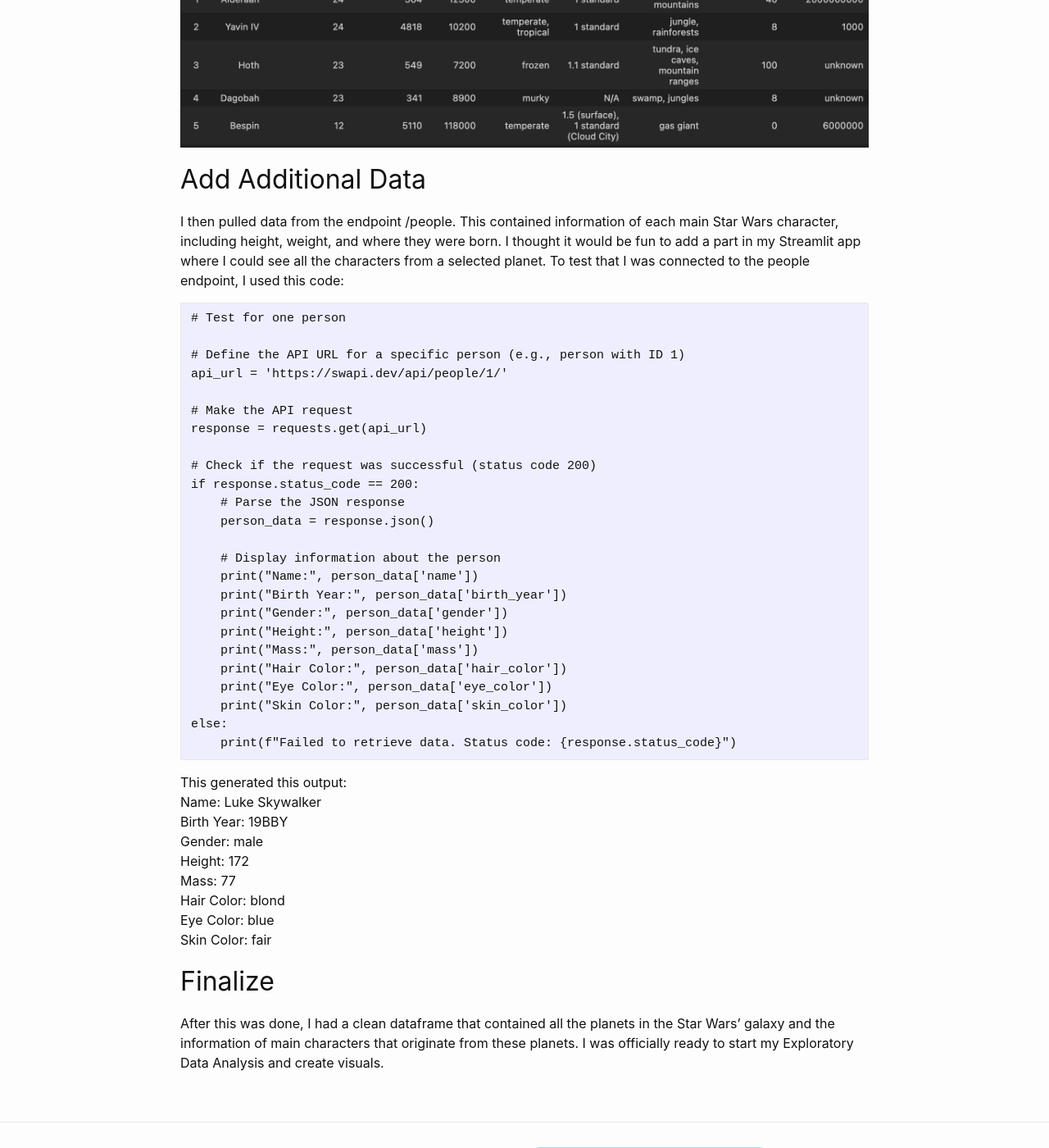
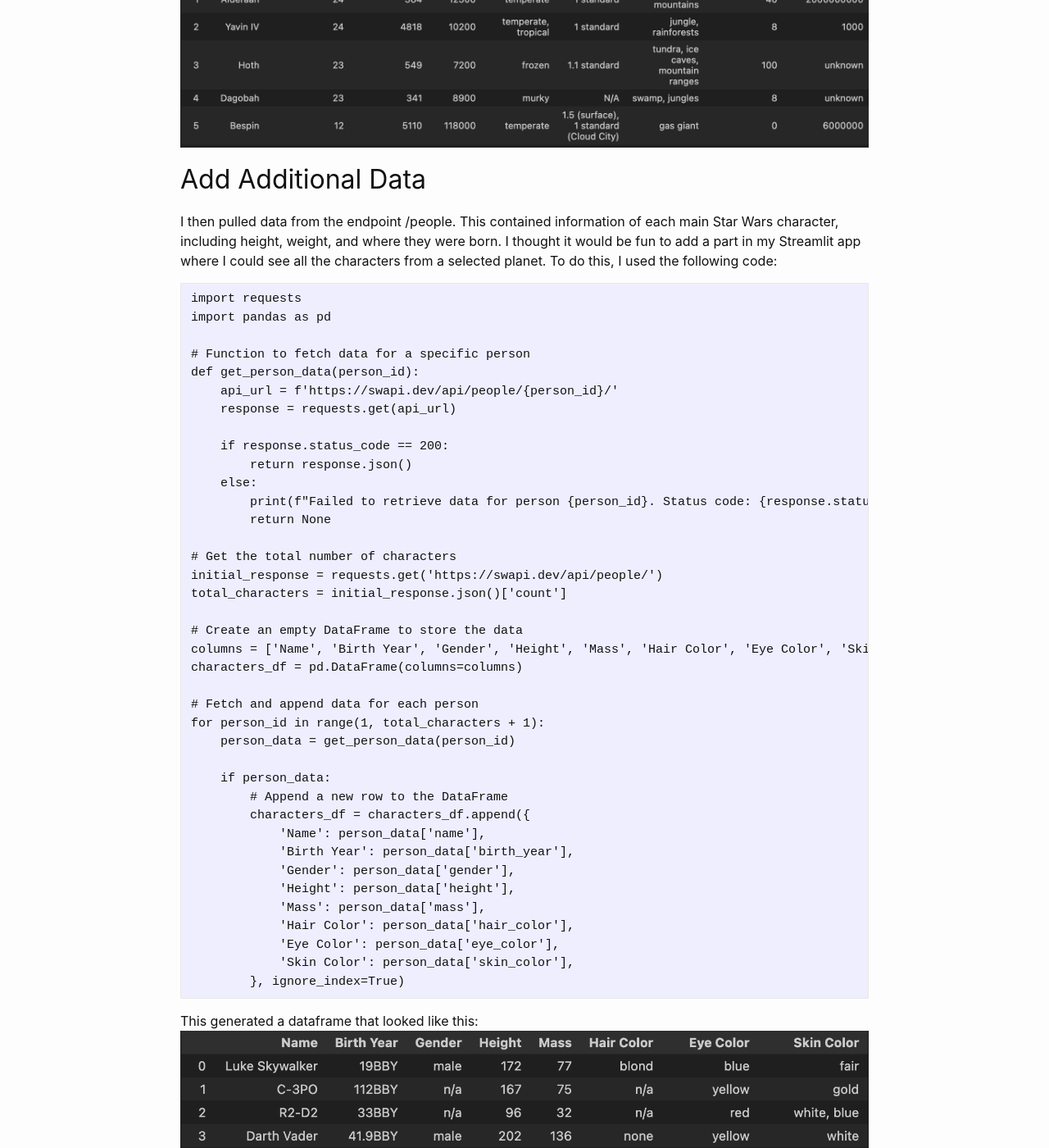
Before and after one commit to boi-andy/my-blog, a Jekyll site: the page built from _posts/2023-11-10-data-collection.md, in a window 1280 px wide and 1400 px high, scrolled down 2232 px. Shown: the whole window at 82% size. Built offline with Jekyll 4.4.1, drawn with Linux system fonts in a browser that asks for light colours; comment, search, counter and statistics services are not loaded; some of the changed text lies outside the part shown.

Commit message:
people df

````diff
--- a/_posts/2023-11-10-data-collection.md
+++ b/_posts/2023-11-10-data-collection.md
@@ -72,44 +72,55 @@ This left me with a dataframe that looked like this:
 
 
 ## Add Additional Data
-I then pulled data from the endpoint /people. This contained information of each main Star Wars character, including height, weight, and where they were born. I thought it would be fun to add a part in my Streamlit app where I could see all the characters from a selected planet. To test that I was connected to the people endpoint, I used this code:
+I then pulled data from the endpoint /people. This contained information of each main Star Wars character, including height, weight, and where they were born. I thought it would be fun to add a part in my Streamlit app where I could see all the characters from a selected planet. To do this, I used the following code:
 
 ```
-# Test for one person
+import requests
+import pandas as pd
 
-# Define the API URL for a specific person (e.g., person with ID 1)
-api_url = 'https://swapi.dev/api/people/1/'
+# Function to fetch data for a specific person
+def get_person_data(person_id):
+    api_url = f'https://swapi.dev/api/people/{person_id}/'
+    response = requests.get(api_url)
 
-# Make the API request
-response = requests.get(api_url)
+    if response.status_code == 200:
+        return response.json()
+    else:
+        print(f"Failed to retrieve data for person {person_id}. Status code: {response.status_code}")
+        return None
 
-# Check if the request was successful (status code 200)
-if response.status_code == 200:
-    # Parse the JSON response
-    person_data = response.json()
+# Get the total number of characters
+initial_response = requests.get('https://swapi.dev/api/people/')
+total_characters = initial_response.json()['count']
 
-    # Display information about the person
-    print("Name:", person_data['name'])
-    print("Birth Year:", person_data['birth_year'])
-    print("Gender:", person_data['gender'])
-    print("Height:", person_data['height'])
-    print("Mass:", person_data['mass'])
-    print("Hair Color:", person_data['hair_color'])
-    print("Eye Color:", person_data['eye_color'])
-    print("Skin Color:", person_data['skin_color'])
-else:
-    print(f"Failed to retrieve data. Status code: {response.status_code}")
+# Create an empty DataFrame to store the data
+columns = ['Name', 'Birth Year', 'Gender', 'Height', 'Mass', 'Hair Color', 'Eye Color', 'Skin Color']
+characters_df = pd.DataFrame(columns=columns)
+
+# Fetch and append data for each person
+for person_id in range(1, total_characters + 1):
+    person_data = get_person_data(person_id)
+
+    if person_data:
+        # Append a new row to the DataFrame
+        characters_df = characters_df.append({
+            'Name': person_data['name'],
+            'Birth Year': person_data['birth_year'],
+            'Gender': person_data['gender'],
+            'Height': person_data['height'],
+            'Mass': person_data['mass'],
+            'Hair Color': person_data['hair_color'],
+            'Eye Color': person_data['eye_color'],
+            'Skin Color': person_data['skin_color'],
+        }, ignore_index=True)
 ```
-This generated this output:<br>
-Name: Luke Skywalker <br>
-Birth Year: 19BBY <br>
-Gender: male <br>
-Height: 172 <br>
-Mass: 77 <br>
-Hair Color: blond <br>
-Eye Color: blue <br>
-Skin Color: fair <br>
+This generated a dataframe that looked like this:<br>
+![Figure](https://boi-andy.github.io/my-blog/assets/images/people_df.png)
 
 
-## Finalize
-After this was done, I had a clean dataframe that contained all the planets in the Star Wars' galaxy and the information of main characters that originate from these planets. I was officially ready to start my Exploratory Data Analysis and create visuals.
+## Ethical Considerations
+I did not have many ethical concerns while gathering this data as it is all public information. Considering the Star Wars galaxy is made up (at least thats what they want us to think- look at all the data we have!), I don't think people would mind that I am running analysis on its data. I think more than anything, people would be happy that I took intereest in this data and facsinated by my findings. The API allows requests and only asks that users don't abuse or sell the information, which I will not do.
+
+
+## Conclusion
+After considering ethical issues, I have finalized a clean dataframe that contained all the planets in the Star Wars' galaxy and the information of main characters that originate from these planets. Between planets and characters, I have a surplus of observations and types of variables. I am officially ready to start my Exploratory Data Analysis and create visuals.
````
Also changed, not shown: assets/images/geenderBox.png (added), assets/images/genderBox.png (added), assets/images/people_df.png (added), 2 other files.
